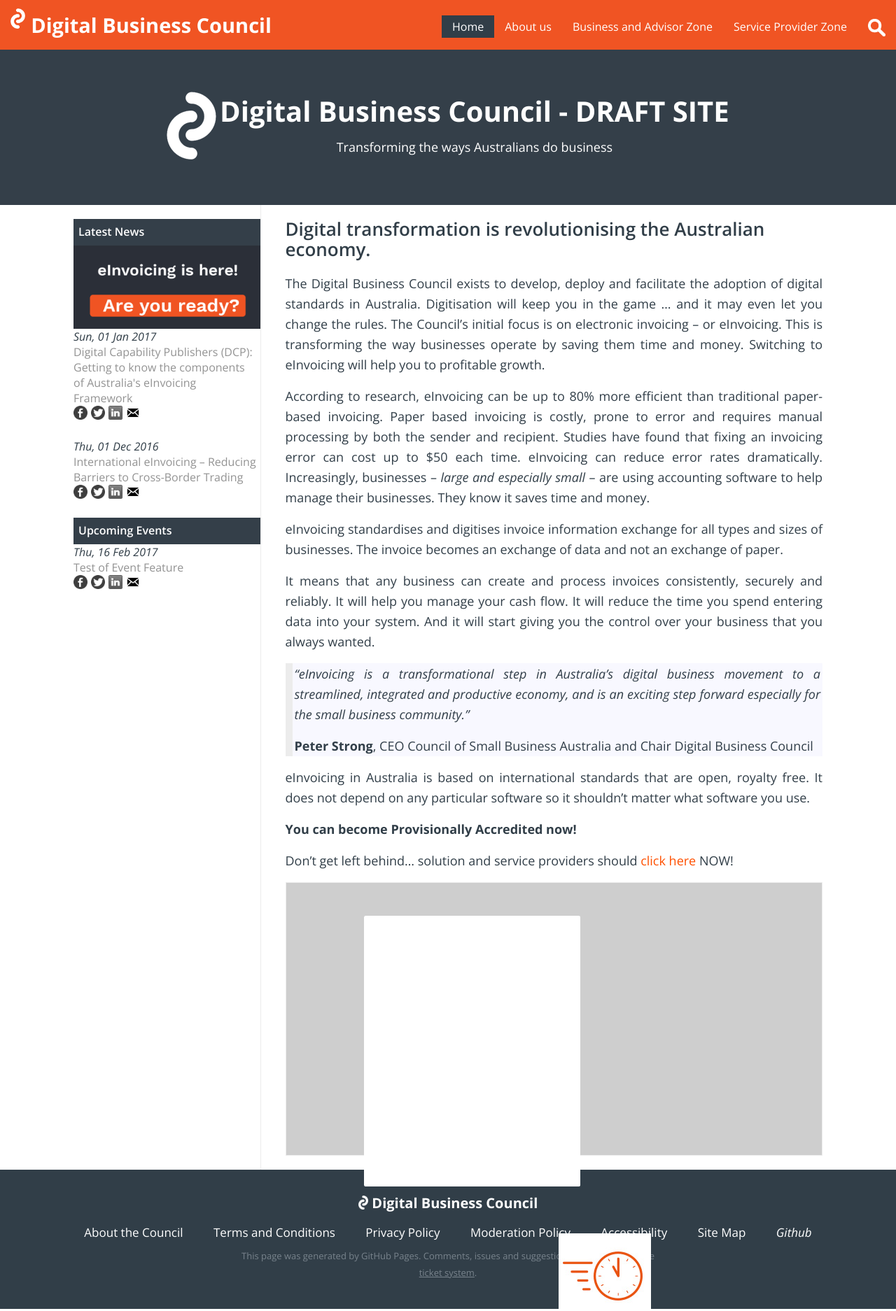
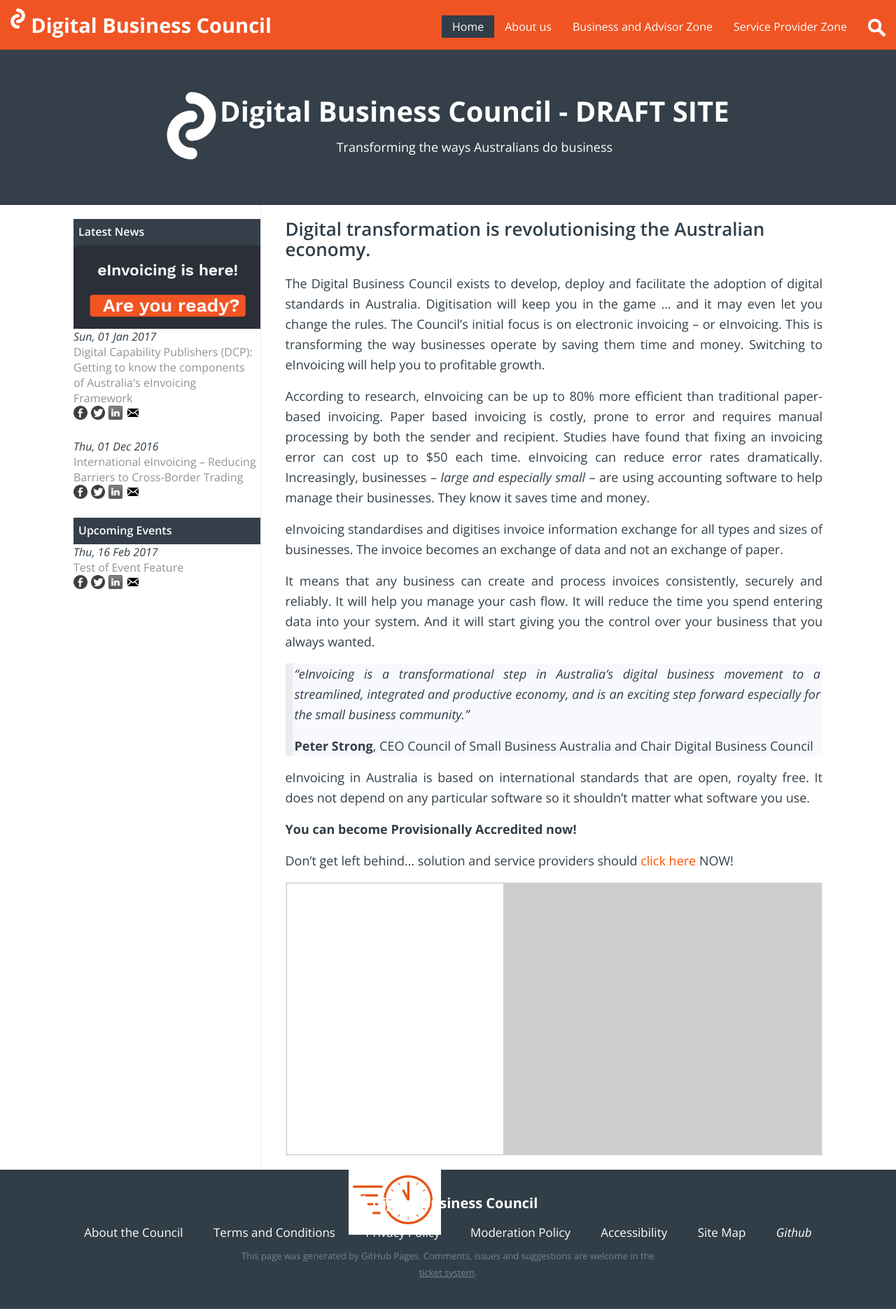
Before and after one commit to Digital-Business-Council/Digital-Business-Council.github.io, a Jekyll site: the page built from index.md, in a window 1280 px wide. Shown: the whole page at 70% size. Built offline with Jekyll 4.4.1, drawn with Linux system fonts in a browser that asks for light colours; our own code applies the rules of GitHub Pages for plain Markdown files.

Commit message:
Update _content.scss

```diff
--- a/_sass/_content.scss
+++ b/_sass/_content.scss
@@ -113,7 +113,7 @@
     font-size: 13px;
     color: #333333;
     text-align: center;
-    line-height: normal;
+   line-height: normal;
     border:1px solid $app-light-grey;
     background-color: #CECECE;
     display: block;
@@ -134,16 +134,19 @@
 
 
     .cta-frame{
-	position:relative;
         width: 311px;
         height: 389px;
 	   z-index:1;
+
+	 .cta-header-img {
+		width: 132px;
+    		height: 111px;
+	}
     }
 
 	.cta-text{
-                position: relative;
 		width: 260px;
-    	height: 96px;
+    		height: 96px;
 		 z-index:2;
 	}
     .cta-header{
@@ -162,11 +165,7 @@
 
 
 	}
-	.cta-header-img {
-                position: relative;
-		width: 132px;
-    		height: 111px;
-	}
+
 	.cta-hr {
                 position: relative;
 		width: 260px;
```
